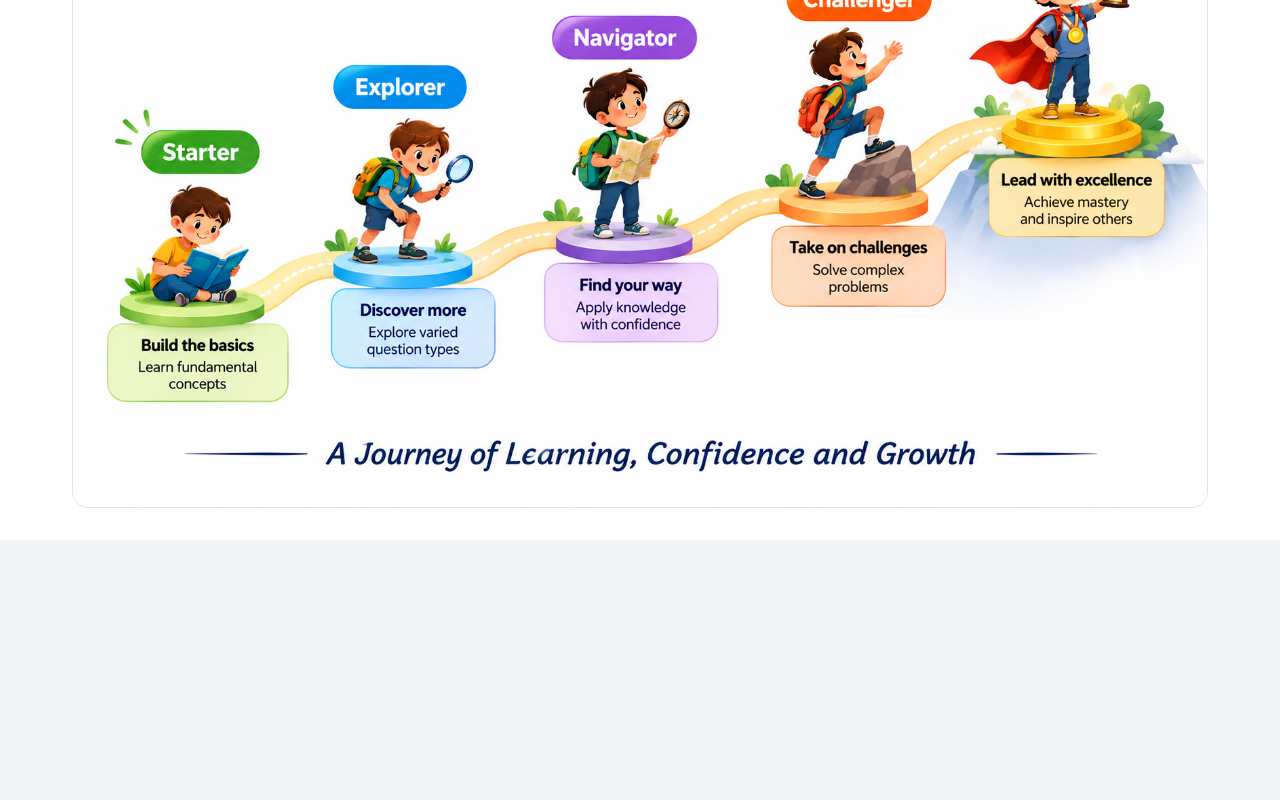
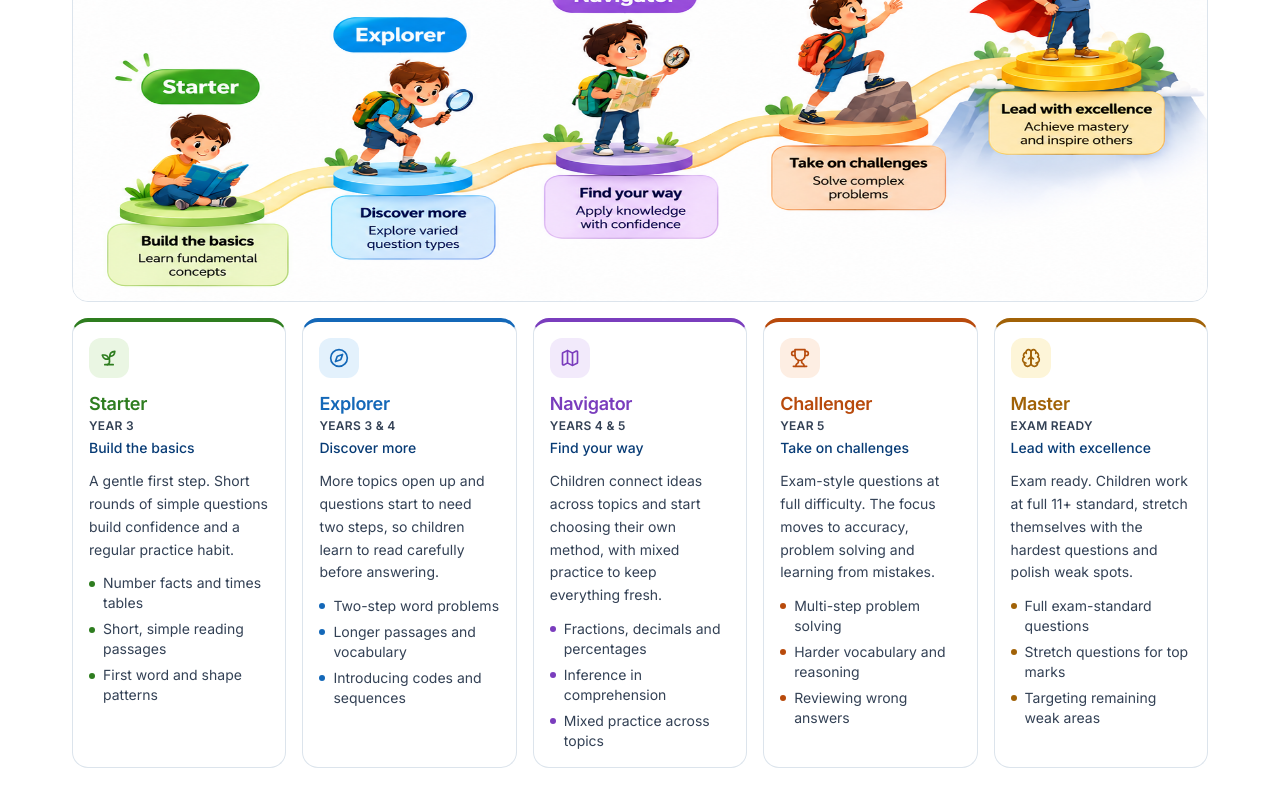
Before and after one commit to reteshrverma-skills/tasteUrKnowledge, a Next.js app: page /pathway/childrens-journey in a window 1280 px wide. Shown: the part 370-1170 px from the top of the page. Before the commit the page ends 910 px from the top, so only its background shows below. Built offline with nearby package versions, Linux system fonts and the light colour scheme.

Commit message:
Resize image

```diff
--- a/src/app/pathway/Journeys.tsx
+++ b/src/app/pathway/Journeys.tsx
@@ -1,5 +1,7 @@
 import Image from "next/image";
 import { STEPS } from "@/app/parent/HowItWorks";
+import { LevelIcon } from "@/app/dashboard/subject/LevelIcon";
+import { LEVEL_STAGES } from "@/lib/level-style";
 
 const LEVELS = [
   { level: "Starter", tag: "Build the basics" },
@@ -34,7 +36,7 @@ const PICTURES = [
     <path d="M92 70h24" className="stroke-login-gold" strokeWidth="3" strokeLinecap="round" />
     {[26, 78].map((y, i) => (
       <g key={y}>
-        <rect x="126" y={y} width="92" height="40" rx="8" className="fill-white stroke-login-border" />
+        <rect x="126" y={y} width="92" height="20" rx="8" className="fill-white stroke-login-border" />
         <Person x={146} y={y + 14} scale={0.45} className={i ? "fill-challenger" : "fill-login-teal"} />
         <rect x="164" y={y + 12} width="42" height="6" rx="3" className="fill-login-navy" />
         <rect x="164" y={y + 24} width="28" height="5" rx="2.5" className="fill-login-border" />
@@ -125,14 +127,106 @@ export function ChildrensJourney() {
   return (
     <section>
       <h1 className="font-sans text-[27px] font-semibold text-login-navy">Children&apos;s Learning Journey</h1>
+      {/* Full width, but short so the stage panels fit on one screen: the
+          picture is squashed to 80% height, and its own caption line (the
+          bottom 126px of 941) falls outside the frame. */}
+      <div className="mt-4 w-full aspect-[1672/652] overflow-hidden rounded-2xl border border-login-border">
         <Image
           src="/learning-journey.png"
           alt={LEVELS.map((l) => `${l.level}: ${l.tag}.`).join(" ")}
           width={1672}
-        height={941}
+          height={900}
           sizes="(min-width: 1200px) 1136px, 100vw"
-        className="mt-6 w-full h-auto rounded-2xl border border-login-border"
+          className="w-full h-[115.5%] max-w-none object-fill"
         />
+      </div>
+
+      {/* One vertical panel per stage, in ladder order. */}
+      <ol className="mt-4 grid gap-4 sm:grid-cols-2 lg:grid-cols-5">
+        {STAGE_DETAILS.map((stage) => (
+          <li
+            key={stage.level}
+            className={`flex flex-col rounded-2xl border border-login-border border-t-4 ${stage.border} p-4`}
+          >
+            <div className={`w-10 h-10 rounded-xl grid place-items-center ${stage.tint}`}>
+              <LevelIcon level={stage.level} className="w-5 h-5" />
+            </div>
+            <h2 className={`mt-3 font-sans text-lg font-semibold ${stage.text}`}>{stage.level}</h2>
+            <p className="text-xs font-semibold uppercase tracking-wide text-login-body">
+              {LEVEL_STAGES[stage.level.toLowerCase()]}
+            </p>
+            <p className="mt-1 text-sm font-medium text-login-navy">{stage.tag}</p>
+            <p className="mt-3 text-sm leading-relaxed text-login-body">{stage.summary}</p>
+            <ul className="mt-3 space-y-1.5 text-sm text-login-body">
+              {stage.focus.map((point) => (
+                <li key={point} className="flex gap-2">
+                  <span className={`mt-[0.45rem] w-1.5 h-1.5 rounded-full shrink-0 ${stage.dot}`} aria-hidden="true" />
+                  {point}
+                </li>
+              ))}
+            </ul>
+          </li>
+        ))}
+      </ol>
     </section>
   );
 }
+
+/** What each stage covers. Class names are written out in full so Tailwind sees them. */
+const STAGE_DETAILS = [
+  {
+    level: "Starter",
+    tag: "Build the basics",
+    border: "border-t-starter",
+    tint: "bg-starter-tint text-starter",
+    text: "text-starter",
+    dot: "bg-starter",
+    summary:
+      "A gentle first step. Short rounds of simple questions build confidence and a regular practice habit.",
+    focus: ["Number facts and times tables", "Short, simple reading passages", "First word and shape patterns"],
+  },
+  {
+    level: "Explorer",
+    tag: "Discover more",
+    border: "border-t-explorer",
+    tint: "bg-explorer-tint text-explorer",
+    text: "text-explorer",
+    dot: "bg-explorer",
+    summary:
+      "More topics open up and questions start to need two steps, so children learn to read carefully before answering.",
+    focus: ["Two-step word problems", "Longer passages and vocabulary", "Introducing codes and sequences"],
+  },
+  {
+    level: "Navigator",
+    tag: "Find your way",
+    border: "border-t-navigator",
+    tint: "bg-navigator-tint text-navigator",
+    text: "text-navigator",
+    dot: "bg-navigator",
+    summary:
+      "Children connect ideas across topics and start choosing their own method, with mixed practice to keep everything fresh.",
+    focus: ["Fractions, decimals and percentages", "Inference in comprehension", "Mixed practice across topics"],
+  },
+  {
+    level: "Challenger",
+    tag: "Take on challenges",
+    border: "border-t-challenger",
+    tint: "bg-challenger-tint text-challenger",
+    text: "text-challenger",
+    dot: "bg-challenger",
+    summary:
+      "Exam-style questions at full difficulty. The focus moves to accuracy, problem solving and learning from mistakes.",
+    focus: ["Multi-step problem solving", "Harder vocabulary and reasoning", "Reviewing wrong answers"],
+  },
+  {
+    level: "Master",
+    tag: "Lead with excellence",
+    border: "border-t-master",
+    tint: "bg-master-tint text-master",
+    text: "text-master",
+    dot: "bg-master",
+    summary:
+      "Exam ready. Children work at full 11+ standard, stretch themselves with the hardest questions and polish weak spots.",
+    focus: ["Full exam-standard questions", "Stretch questions for top marks", "Targeting remaining weak areas"],
+  },
+];
```
Lines whose indentation alone changed are shown as unchanged.
